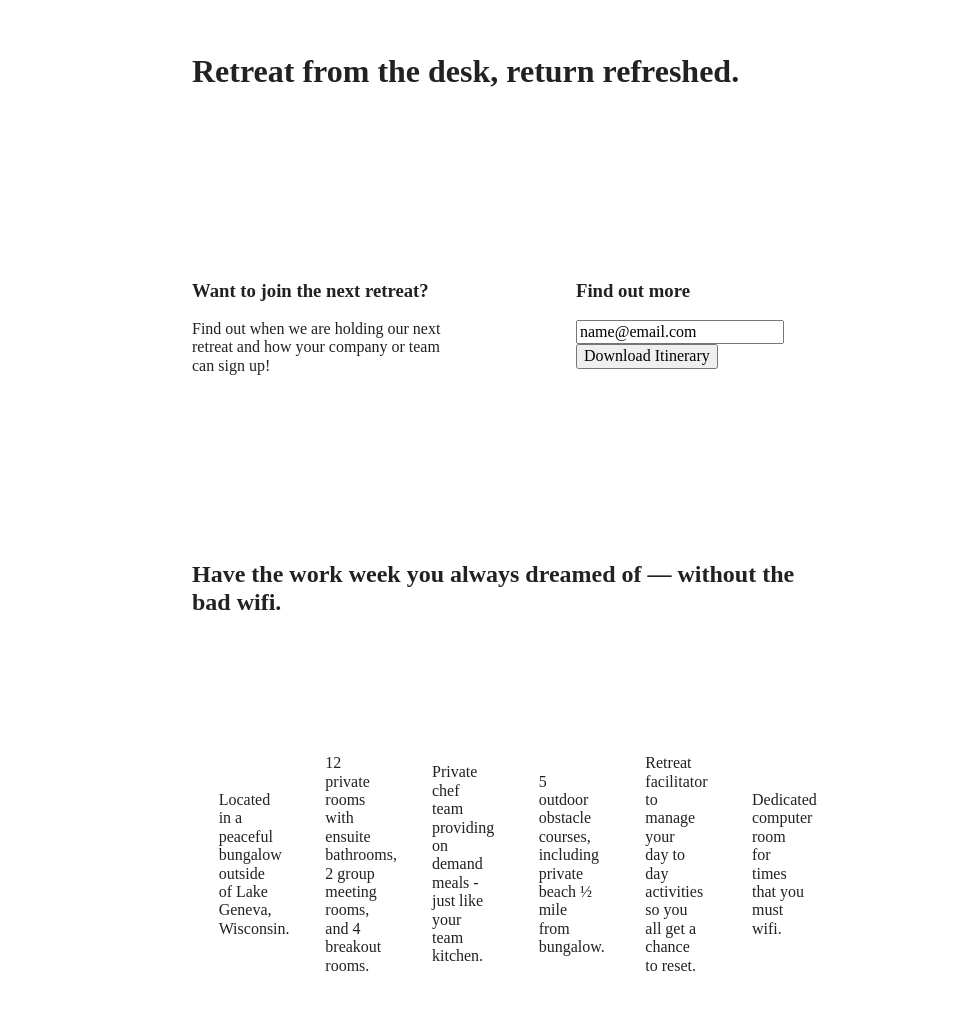
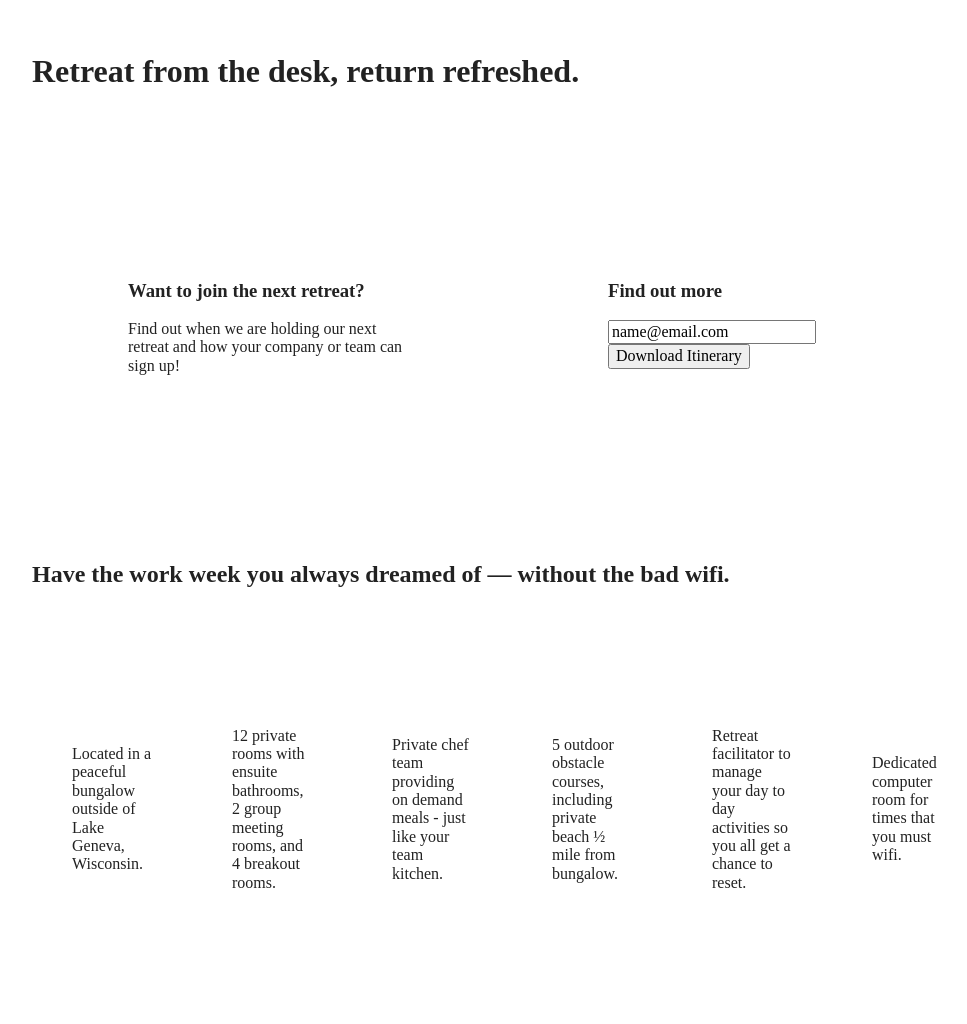
Before and after one commit to VaughanK77/unplugged-retreat, a website built with Parcel: page index.html in a window 1280 px wide. Shown: the part 185-1209 px from the top of the page, without its empty margins (128-1095 px from the left). Built offline with nearby package versions, Linux system fonts and the light colour scheme.

Commit message:
Added css for desktop

```diff
--- a/css/main.css
+++ b/css/main.css
@@ -503,7 +503,55 @@ aside {
 }
 
 @media only screen and (min-width: 1200px) {
-    /*Desktop styles here*/
+/*Desktop styles here*/
+  .content-wrapper {
+      max-width: 960px;
+  }
+
+  /* Hero */
+  .hero-area h1 {
+    width: 60%;
+  }
+
+  /* Aside */
+  aside .content-wrapper {
+    justify-content: space-around;
+  }
+
+  aside .content-wrapper .form-description,
+  aside .content-wrapper .form {
+    width: 30%;
+  }
+
+  /* Features */
+  .features h2 {
+    width: 90%;
+  }
+
+  .features article {
+    flex-basis: 33%;
+  }
+
+  .reviews article div {
+    width: 42%;
+  }
+
+/* ===========================================================================
+About Page
+========================================================================== */
+
+  .mission h2,
+  .contact-section .content-wrapper h2 {
+    width: 95%
+  }
+
+/* ===========================================================================
+FAQ Page
+=========================================================================== */
+
+  .faq h2 {
+    width: 100%;
+  }
 }
 
 /* ==========================================================================
```
